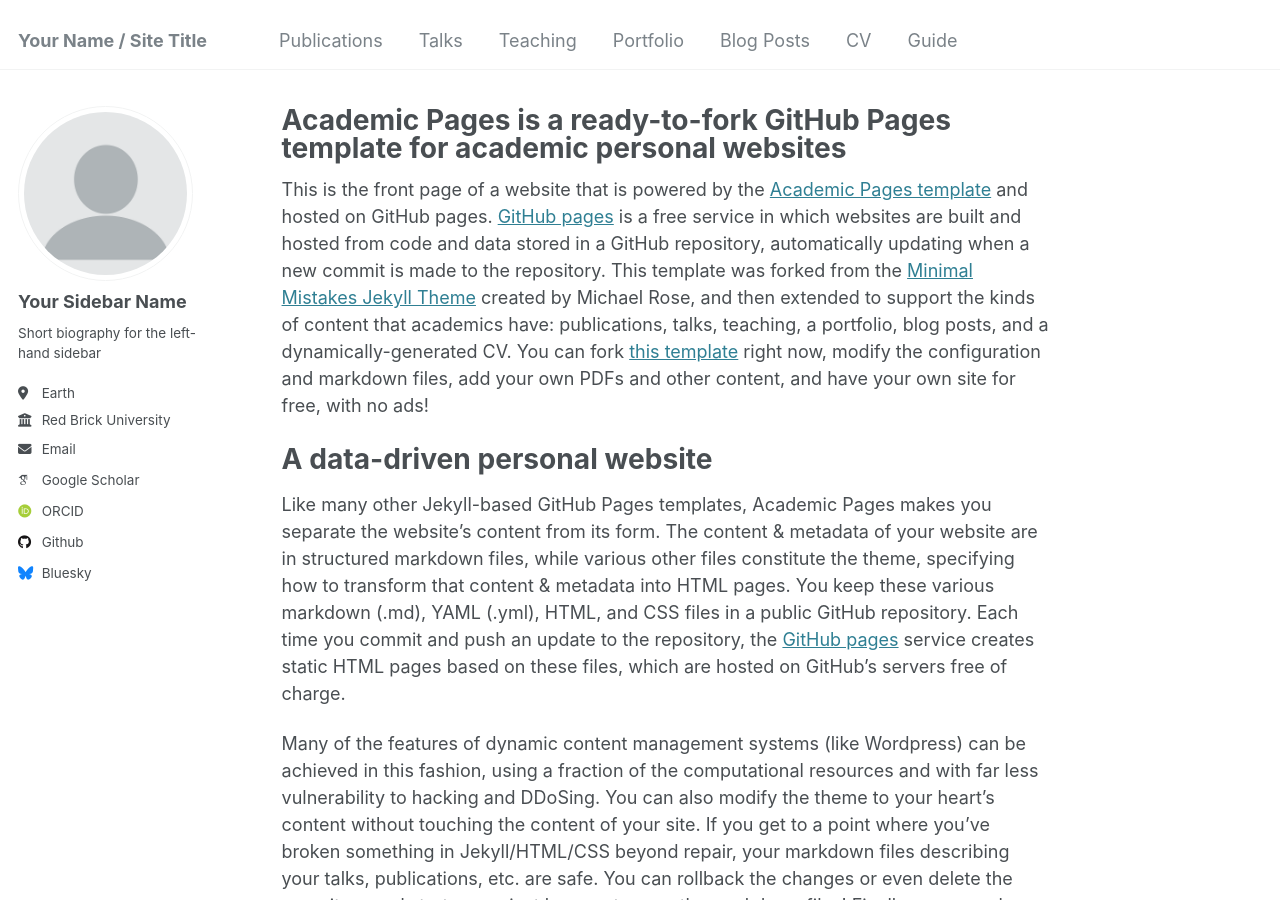
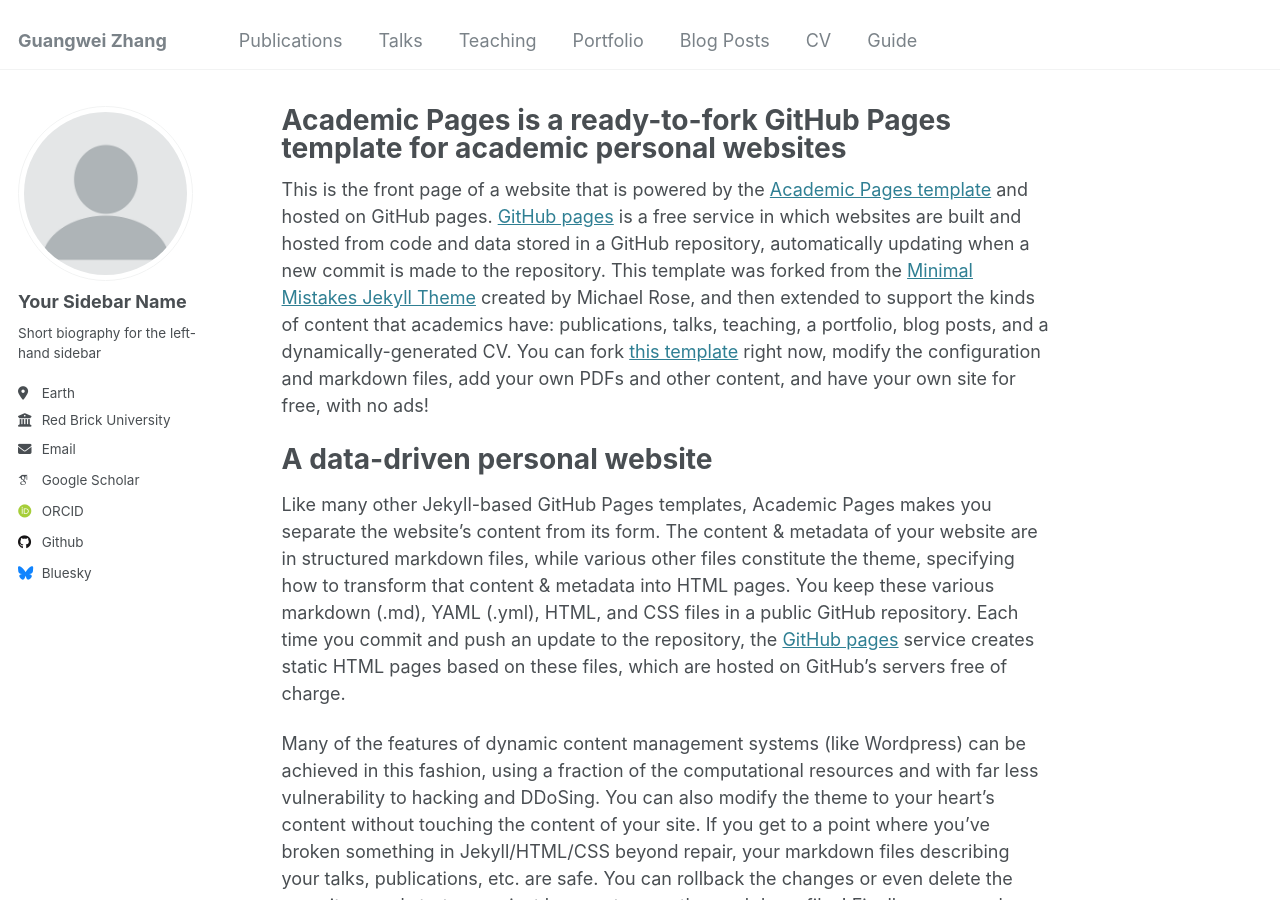
Before and after one commit to changhu73/changhu73.github.io, a Jekyll site: the page built from _pages/about.md, in a window 1280 px wide and 900 px high. Built offline with Jekyll 4.4.1, drawn with Linux system fonts in a browser that asks for light colours; some web fonts are replaced.

Commit message:
Update _config.yml

```diff
--- a/_config.yml
+++ b/_config.yml
@@ -8,7 +8,7 @@
 
 # Basic Site Settings
 locale                   : "en-US"
-title                    : "Your Name / Site Title"
+title                    : "Guangwei Zhang"
 title_separator          : "-"
 name                     : &name "Guangwei Zhang"
 description              : &description "personal description"
```
